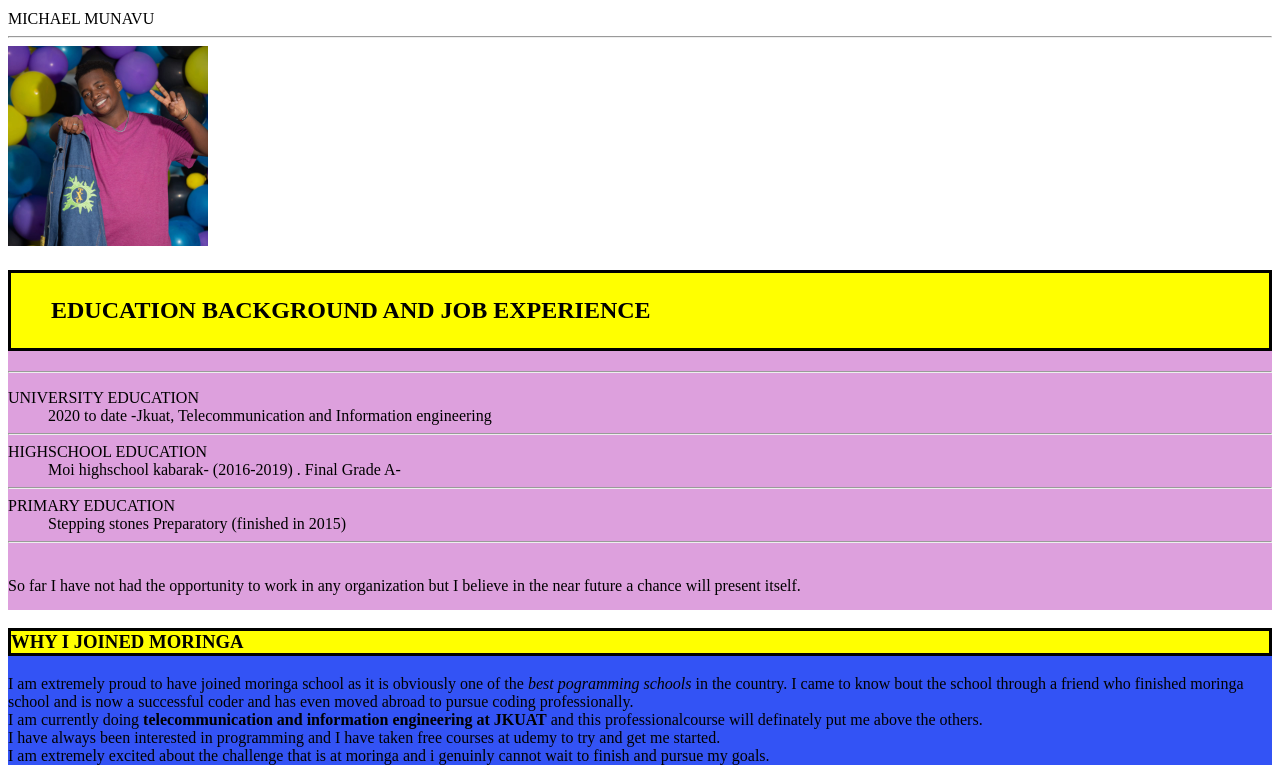
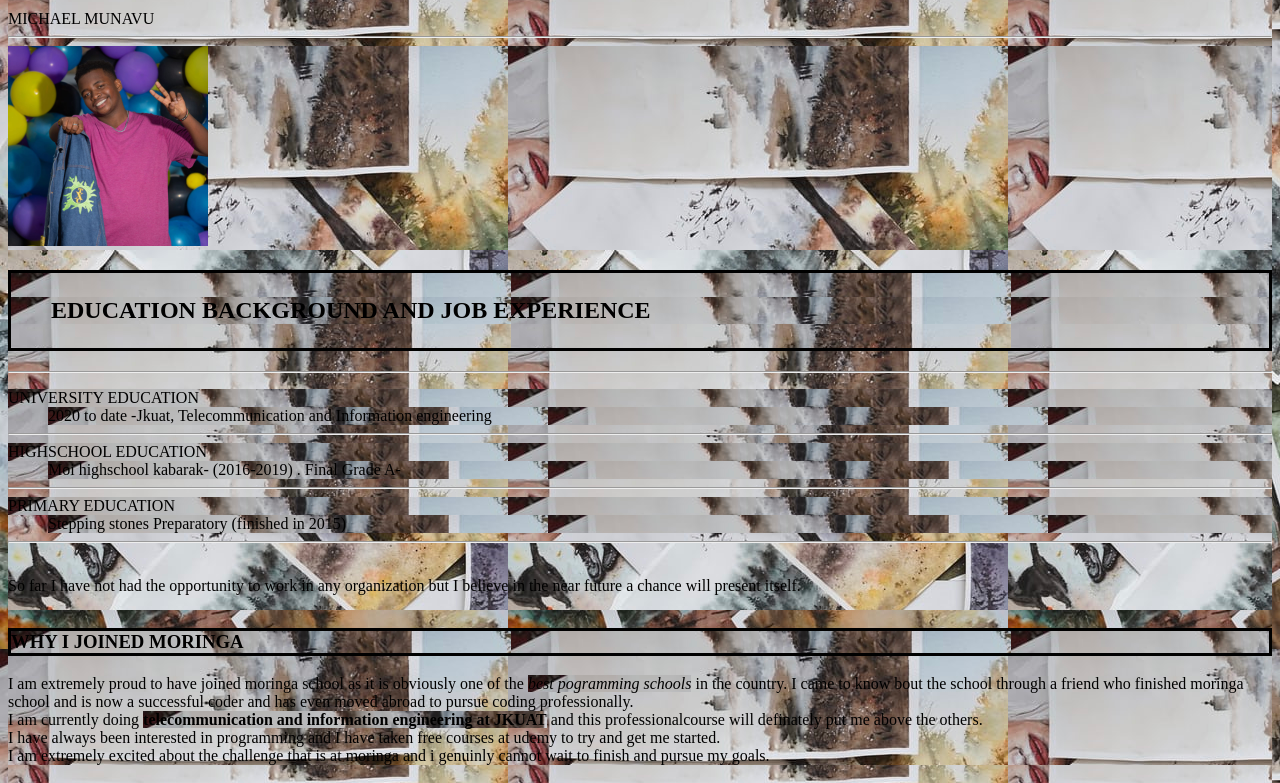
Before and after one commit to MICHAELMUNAVU83/MORINGA-PREP, a plain HTML site: page index.html in a window 1280 px wide. Shown: the part 102-885 px from the top of the page. Drawn offline with Linux system fonts and the light colour scheme.

Commit message:
tried background of painting

```diff
--- a/style.css
+++ b/style.css
@@ -36,6 +36,11 @@ flex-direction: column;}
 
 .why{background-color: rgb(51, 83, 245);}
 
+*{ background-image:url(paint.jpeg);
+    opacity: 50px;
+
+
+}
 
 
 
```
Also changed, not shown: paint.jpeg (added).
